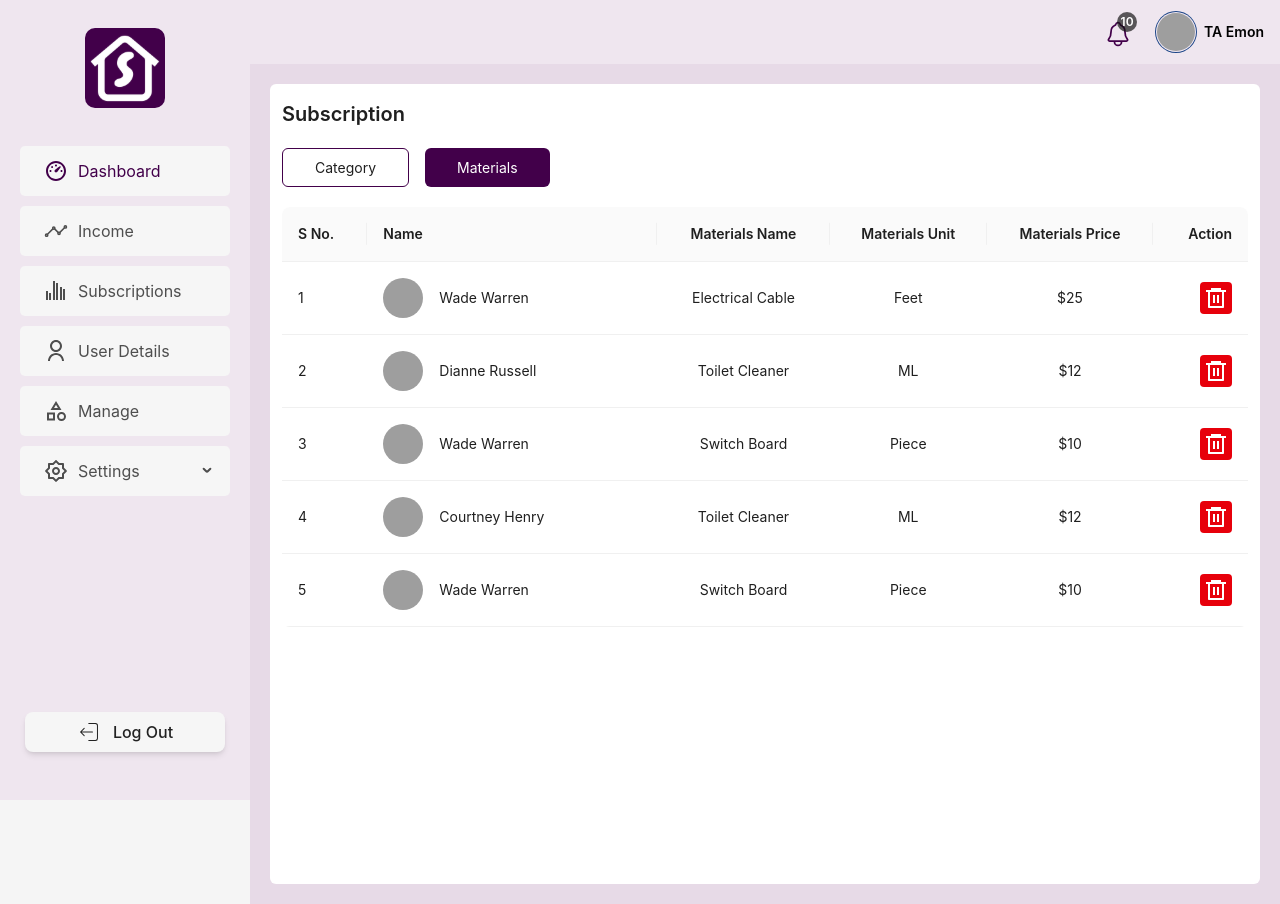
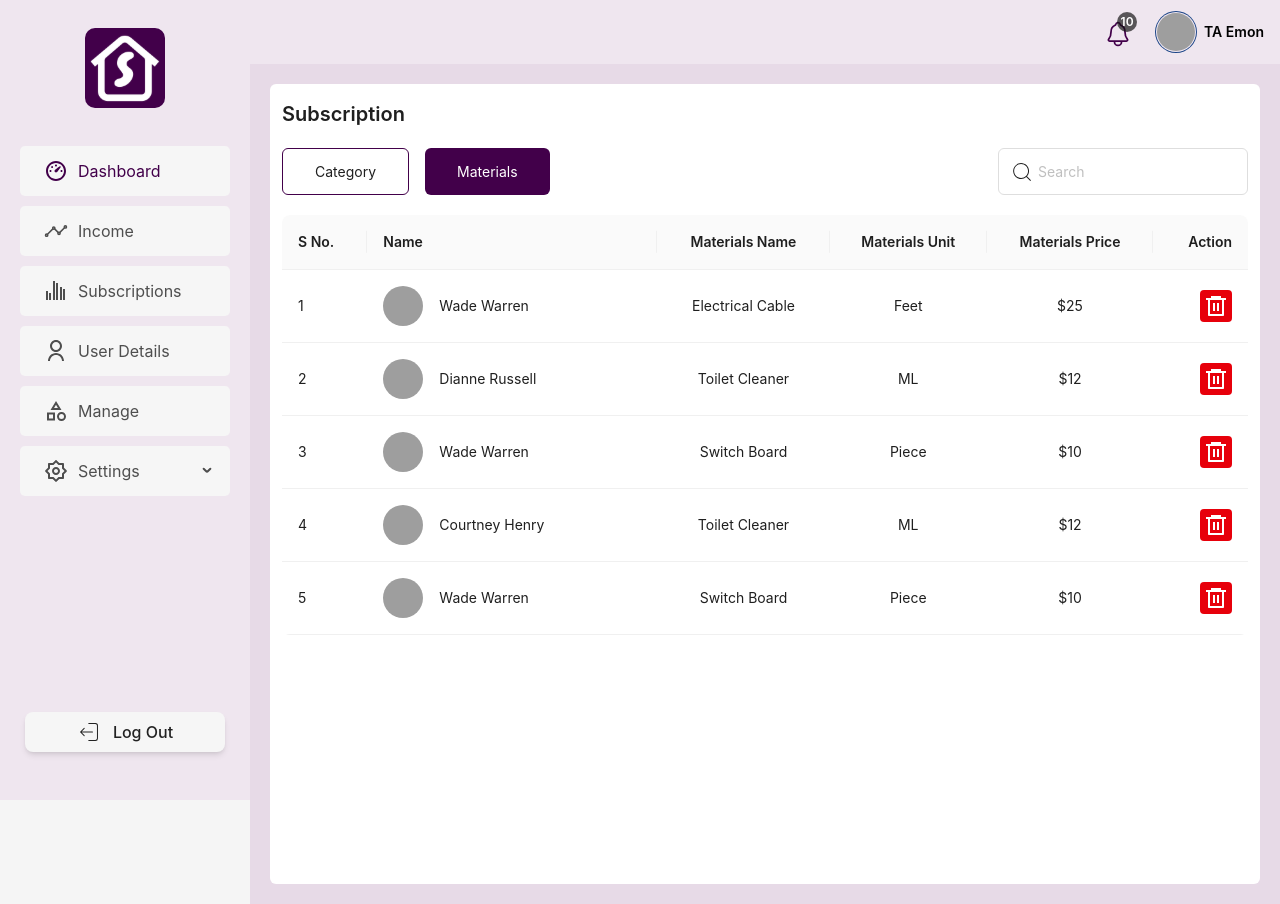
Before and after one commit to MDTanvirAhmedEmon/reactTS-ready-dashboard, a React (Vite) app: page /manage in a window 1280 px wide. Both pictures are taken after a click on the button "Materials". Built offline with nearby package versions, Linux system fonts and the light colour scheme; grey boxes are pictures that could not be loaded.

Commit message:
update manage

```diff
--- a/src/pages/manage/Manage.tsx
+++ b/src/pages/manage/Manage.tsx
@@ -2,6 +2,8 @@ import { useState } from "react";
 import Category from "../../components/PagesComponents/Manage/Category";
 import Materials from "../../components/PagesComponents/Manage/Materials";
 import AddCategoryModal from "../../components/PagesComponents/Manage/AddCategoryModal";
+import { Input } from "antd";
+import { CiSearch } from "react-icons/ci";
 
 
 type Tab = "category" | "materials";
@@ -48,7 +50,12 @@ const Manage = () => {
                     </button>
                 </div>
                 <div>
-                    {activeTab === "category" && <button onClick={showModal} className=" bg-primaryColor py-2 px-4 rounded-md cursor-pointer text-white">+ Add</button>}
+                    {
+                        activeTab === "category" ? <button onClick={showModal} className=" bg-primaryColor py-2 px-4 rounded-md cursor-pointer text-white">+ Add</button> :
+                            <div className=" w-[250px]">
+                                <Input prefix={<CiSearch className=" w-6 h-6" />} className="w-[250px]" placeholder="Search" />
+                            </div>
+                    }
                 </div>
                 <AddCategoryModal isModalOpen={isModalOpen} handleOk={handleOk} handleCancel={handleCancel}></AddCategoryModal>
             </div>
```
